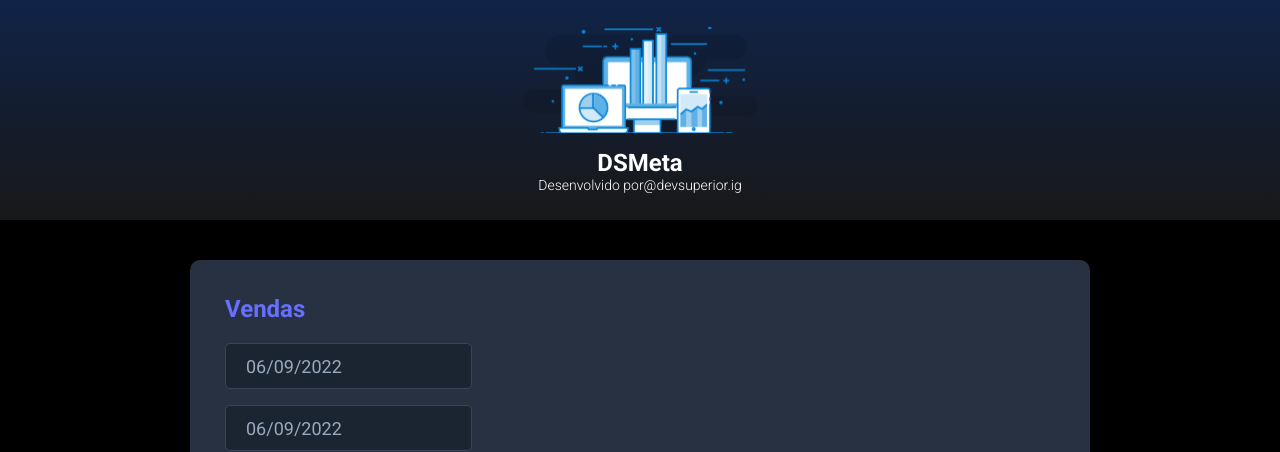
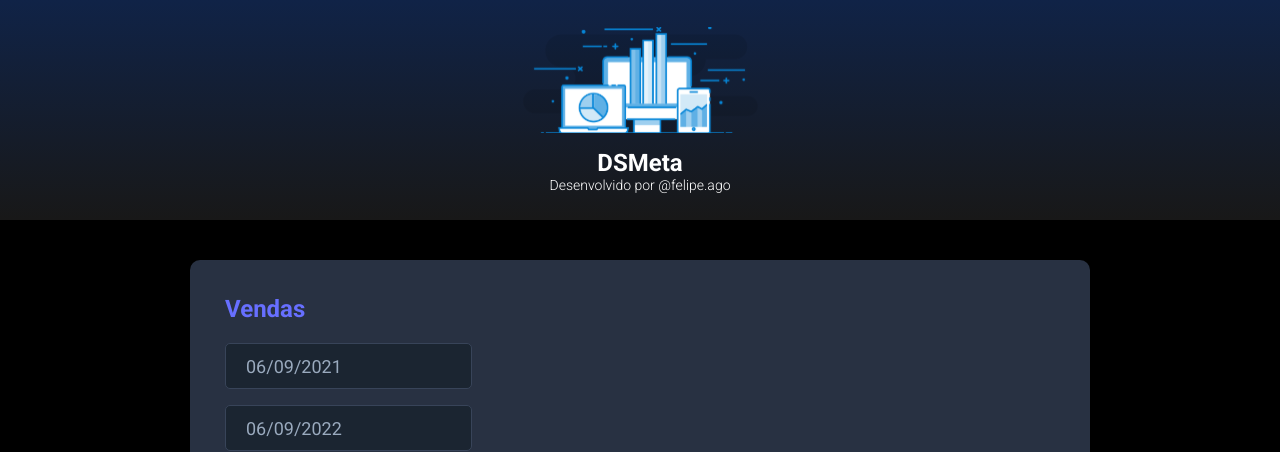
Before and after one commit to felipe-ago/dsmeta, a React (Vite) app in the folder frontend/: page / in a window 1280 px wide. Shown: the top 452 px of the page. Built offline with nearby package versions, Linux system fonts and the light colour scheme.

Commit message:
useState

```diff
--- a/frontend/src/components/Header/index.tsx
+++ b/frontend/src/components/Header/index.tsx
@@ -10,7 +10,7 @@ function Header() {
                     <h1>DSMeta</h1>
                     <p>
                         Desenvolvido por
-                        <a href="https://www.instagram.com/devsuperior.ig">@devsuperior.ig</a>
+                        <a href="https://www.instagram.com/felipe.ago/"> @felipe.ago</a>
                     </p>
                 </div>
             </header>
--- a/frontend/src/components/SalesCard/index.tsx
+++ b/frontend/src/components/SalesCard/index.tsx
@@ -2,8 +2,16 @@ import NotificationButton from "../NotificationButton"
 import DatePicker from "react-datepicker";
 import "react-datepicker/dist/react-datepicker.css";
 import "./style.css"
+import { useState } from "react";
 
 function SalesCard() {
+
+    const min = new Date(new Date().setDate(new Date().getDate() - 365));
+    const max = new Date();
+
+    const [minDate, setMindate] = useState(min);
+    const [maxDate, setMaxDate] = useState(max);
+
     return (
 
         <div className="dsmeta-card">
@@ -11,16 +19,16 @@ function SalesCard() {
             <div>
                 <div className="dsmeta-form-control-container">
                     <DatePicker
-                        selected={new Date()}
-                        onChange={(date: Date) => { }}
+                        selected={minDate}
+                        onChange={(date: Date) => setMindate(date)}
                         className="dsmeta-form-control"
                         dateFormat="dd/MM/yyyy"
                     />
                 </div>
                 <div className="dsmeta-form-control-container">
                     <DatePicker
-                        selected={new Date()}
-                        onChange={(date: Date) => { }}
+                        selected={maxDate}
+                        onChange={(date: Date) => setMaxDate(date)}
                         className="dsmeta-form-control"
                         dateFormat="dd/MM/yyyy"
                     />
```
